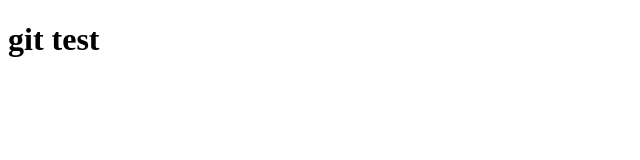
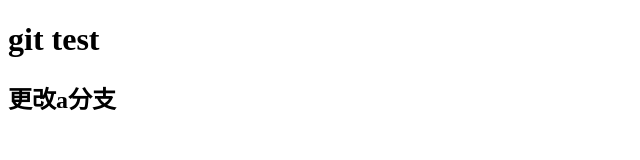
Before and after one commit to Syuan1996/git101_A, a plain HTML site: page index.html in a window 1280 px wide. Shown: the whole page, without its empty margins (0-640 px from the left). Drawn offline with Linux system fonts and the light colour scheme.

Commit message:
推上a先生的第一次h2修改

```diff
--- a/index.html
+++ b/index.html
@@ -7,5 +7,6 @@
 </head>
 <body>
     <h1> git test</h1>
+    <h2>更改a分支</h2>
 </body>
 </html>
```
